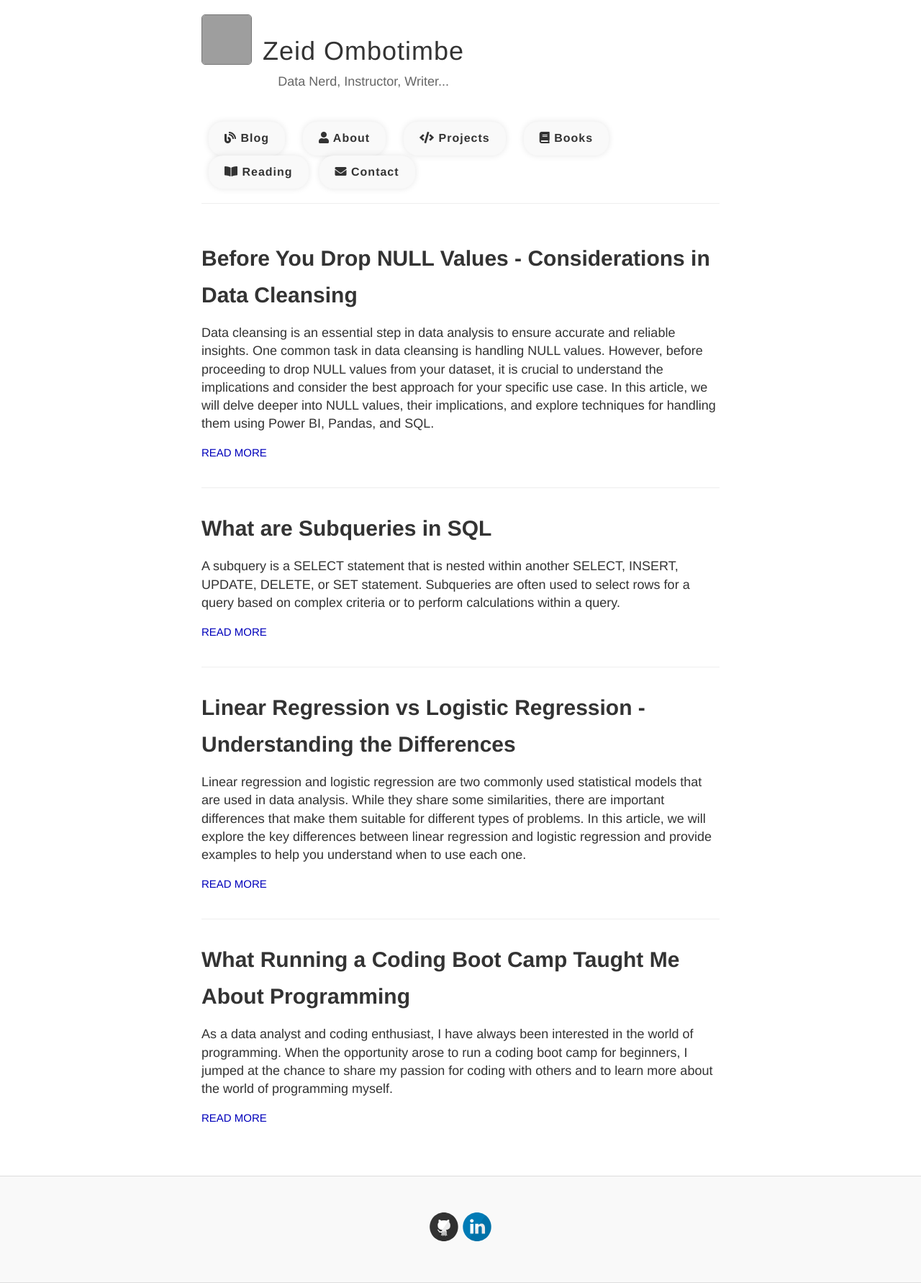
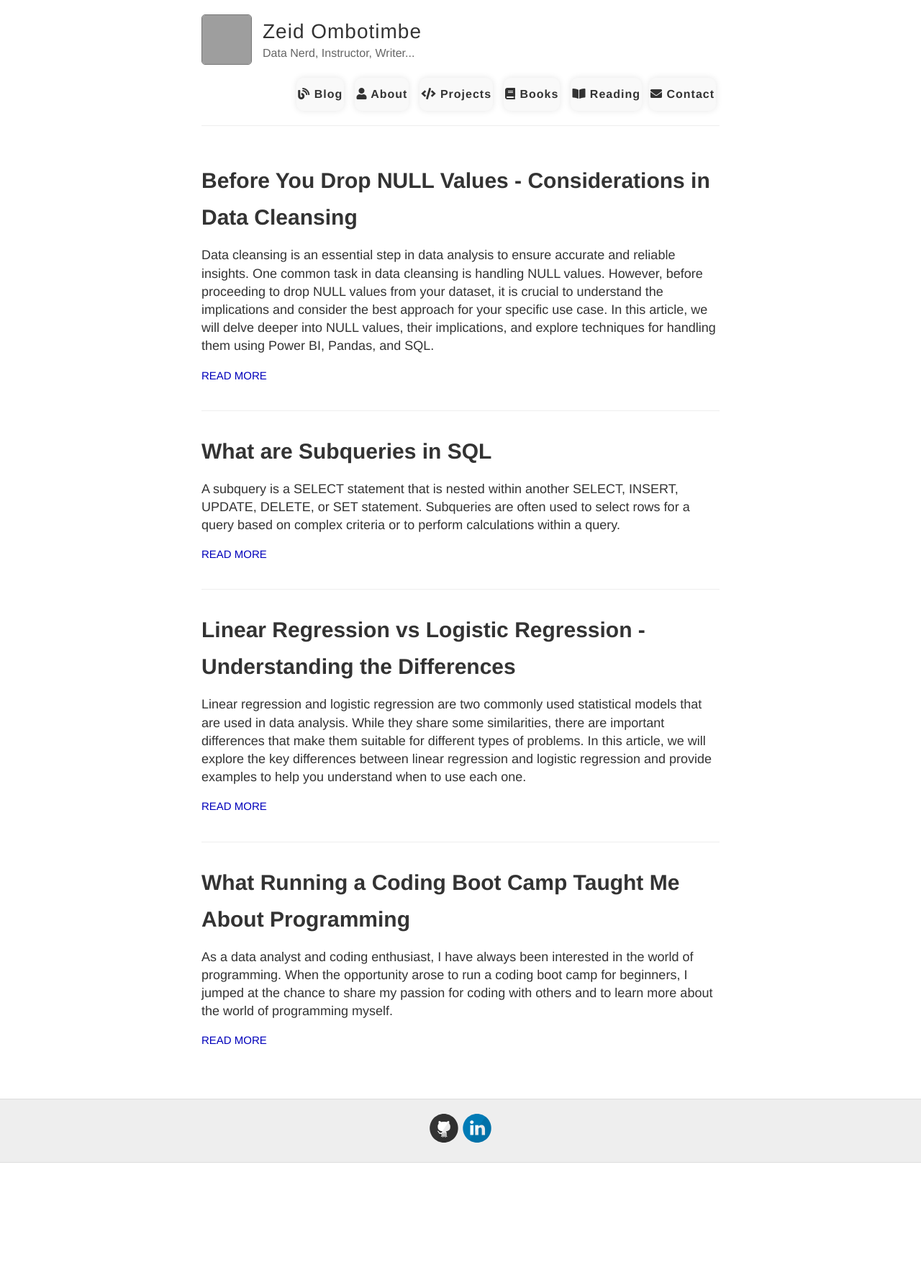
Before and after one commit to obtbe/zeidombo.github.io, a Jekyll site: the page built from index.md, in a window 1280 px wide. Shown: the whole page at 72% size. Built offline with Jekyll 4.4.1, drawn with Linux system fonts in a browser that asks for light colours; after the commit the page ends 1615 px from its top, so only the background shows below that; grey boxes are pictures that could not be loaded.

Commit message:
back to the orig

```diff
--- a/_layouts/default.html
+++ b/_layouts/default.html
@@ -1,32 +1,32 @@
 <!DOCTYPE html>
-<html lang="en">
+<html>
 <head>
-  <meta charset="UTF-8">
-  <meta name="viewport" content="width=device-width, initial-scale=1.0">
   <title>{% if page.title %}{{ page.title }} – {% endif %}{{ site.name }} – {{ site.description }}</title>
 
-  <!-- Include meta tags -->
   {% include meta.html %}
 
-  <!-- Font Awesome stylesheet -->
-  <link rel="stylesheet" href="https://cdnjs.cloudflare.com/ajax/libs/font-awesome/5.15.3/css/all.min.css">
+  <!--[if lt IE 9]>
+    <script src="http://html5shiv.googlecode.com/svn/trunk/html5.js"></script>
+  <![endif]-->
 
-  <!-- Link to your custom CSS file -->
-  <link rel="stylesheet" type="text/css" href="{{ site.baseurl }}/style.css">
-  <link rel="stylesheet" type="text/css" href="{{ site.baseurl }}/my_styles.css">
+  <link rel="stylesheet" type="text/css" href="{{ site.baseurl }}/style.css" />
+  <link rel="stylesheet" type="text/css" href="{{ site.baseurl }}/my_styles.css" />
+  <link rel="alternate" type="application/rss+xml" title="{{ site.name }} - {{ site.description }}" href="{{ site.baseurl }}/feed.xml" />
+
+  <link rel="stylesheet" href="https://cdnjs.cloudflare.com/ajax/libs/font-awesome/5.15.3/css/all.min.css"> <!-- Font Awesome stylesheet -->
 
   <style>
     /* Custom styling for navigation sections */
     .nav-section {
       font-size: 16px;
       font-weight: bold;
-      padding: 10px 20px; /* Adjusted padding */
+      padding: 10px 0; /* Adjusted padding */
       text-decoration: none;
       color: #333;
       background-color: #f9f9f9;
       border: 2px solid transparent;
-      border-radius: 20px; /* Slightly increased border radius */
-      margin: 0 10px; /* Adjusted margin */
+      border-radius: 10px;
+      margin: 0 5px; /* Adjusted margin */
       display: inline-block;
       transition: background-color 0.3s ease; /* Smooth transition for background color */
       box-shadow: 0 0 10px rgba(0, 0, 0, 0.1); /* Add a subtle box shadow */
@@ -38,57 +38,25 @@
     }
 
     .nav-section:hover {
-      background-color: #ffd700; /* Change the background color on hover to a divine gold */
+      background-color: gold; /* Change the background color on hover to gold */
       border-color: transparent; /* Remove border color on hover */
-    }
-
-    /* Styling for site info */
-    .site-info {
-      margin-top: 20px; /* Adjusted margin */
-      text-align: center; /* Center align site info */
-    }
-
-    .site-name {
-      font-size: 36px; /* Larger font size for site name */
-      color: #333; /* Dark color for contrast */
-      margin-bottom: 5px; /* Adjusted margin */
-    }
-
-    .site-description {
-      font-size: 18px; /* Slightly smaller font size for description */
-      color: #666; /* Slightly lighter color */
-      margin-bottom: 20px; /* Adjusted margin */
-    }
-
-    /* Adjusted styling for footer */
-    .wrapper-footer {
-      background-color: #f9f9f9; /* Light background for footer */
-      padding: 30px 0; /* Adjusted padding */
-    }
-
-    .footer {
-      text-align: center; /* Center align footer content */
-      color: #666; /* Lighter text color */
     }
   </style>
 
+  <!-- Created with Jekyll Now - http://github.com/barryclark/jekyll-now -->
 </head>
 
 <body>
-  <!-- Masthead section -->
-  <header class="wrapper-masthead">
+  <div class="wrapper-masthead">
     <div class="container">
-      <div class="masthead clearfix">
-        <!-- Site avatar -->
-        <a href="{{ site.baseurl }}/" class="site-avatar"><img src="{{ site.avatar }}" alt="{{ site.name }}"></a>
+      <header class="masthead clearfix">
+        <a href="{{ site.baseurl }}/" class="site-avatar"><img src="{{ site.avatar }}" /></a>
 
-        <!-- Site info -->
         <div class="site-info">
           <h1 class="site-name"><a href="{{ site.baseurl }}/">{{ site.name }}</a></h1>
           <p class="site-description">{{ site.description }}</p>
         </div>
 
-        <!-- Navigation -->
         <nav>
           <a class="nav-section" href="{{ site.baseurl }}/"><i class="fas fa-blog"></i> Blog</a>
           <a class="nav-section" href="{{ site.baseurl }}/about"><i class="fas fa-user"></i> About</a>
@@ -97,16 +65,14 @@
           <a class="nav-section" href="{{ site.baseurl }}/reading"><i class="fas fa-book-open"></i> Reading</a>
           <a class="nav-section contact" href="{{ site.baseurl }}/contact"><i class="fas fa-envelope"></i> Contact</a>
         </nav>
-      </div>
+      </header>
     </div>
-  </header>
+  </div>
 
-  <!-- Main content section -->
   <div id="main" role="main" class="container">
     {{ content }}
   </div>
 
-  <!-- Footer section -->
   <div class="wrapper-footer">
     <div class="container">
       <footer class="footer">
@@ -115,7 +81,6 @@
     </div>
   </div>
 
-  <!-- Include analytics -->
   {% include analytics.html %}
 </body>
 </html>
```
